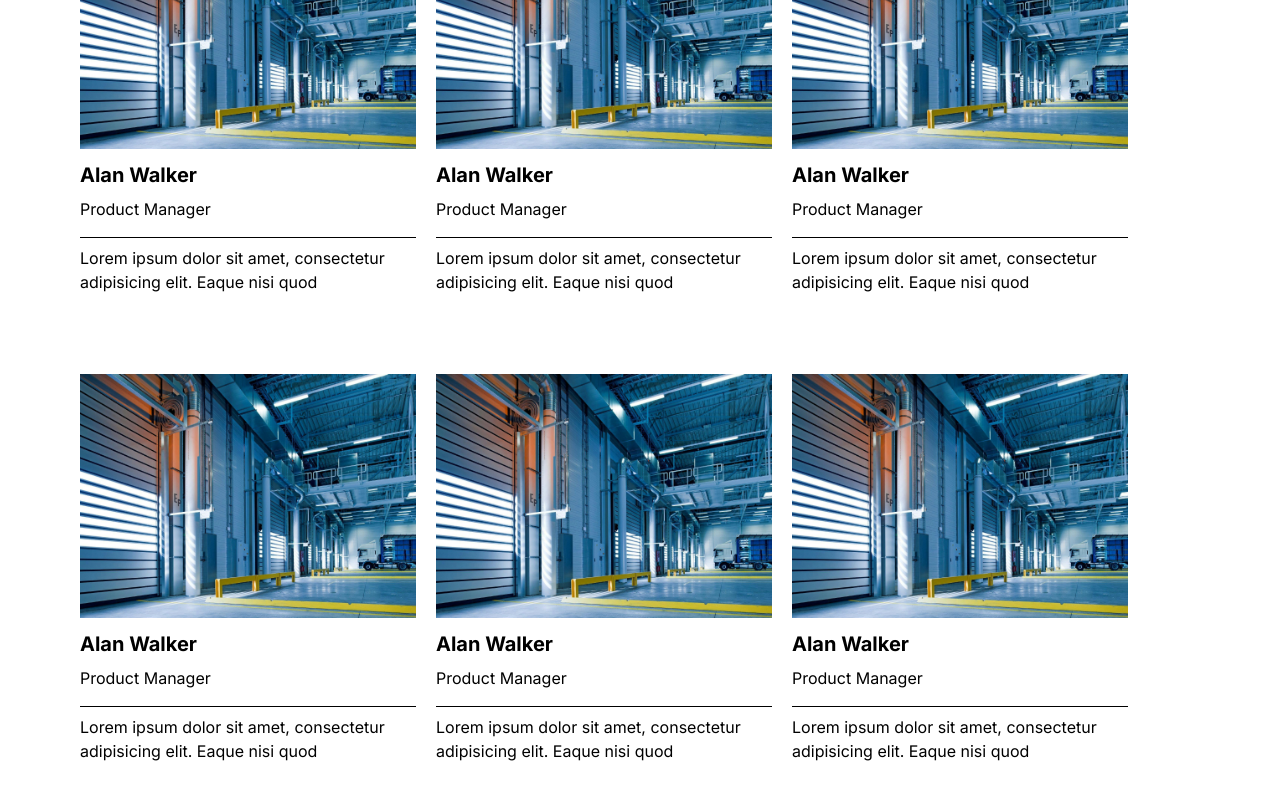
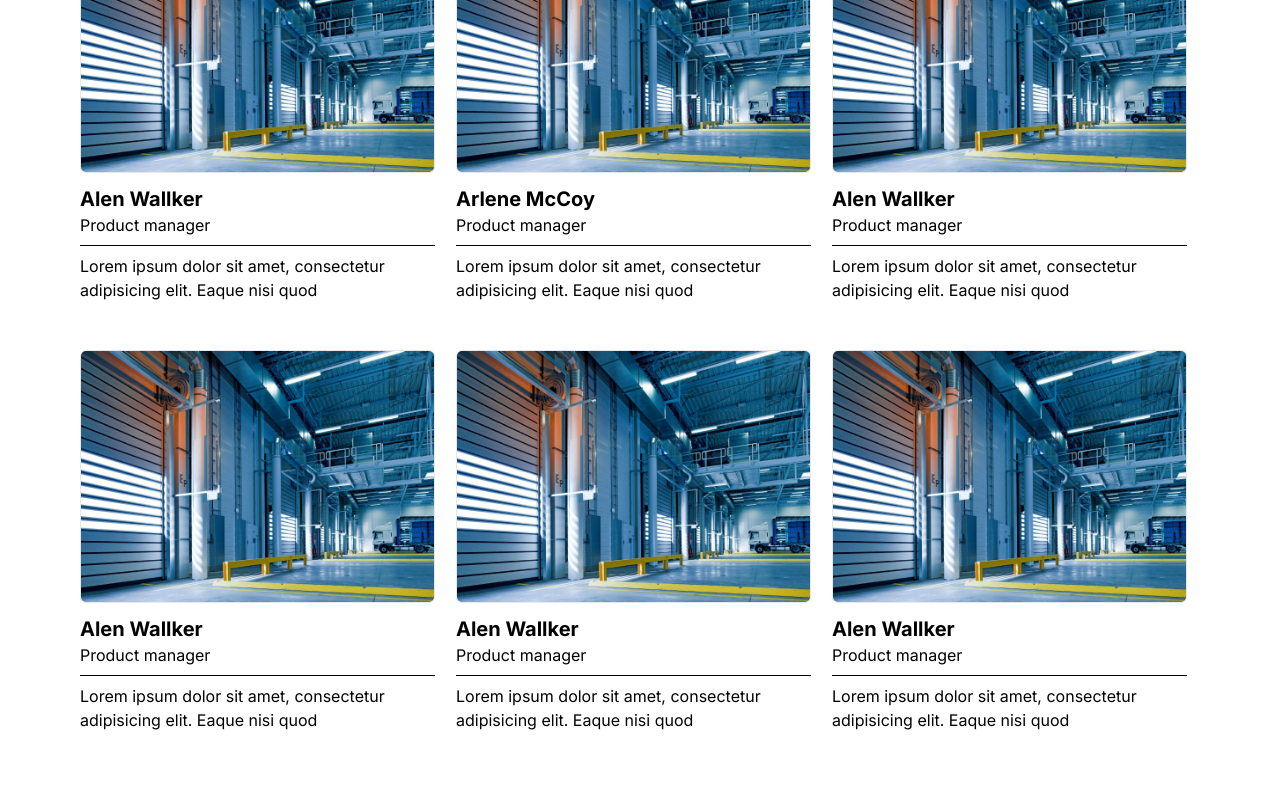
Before and after one commit to Vivek7038/lcm-logistics-next, a Next.js app: page /about-us in a window 1280 px wide. Shown: the part 1532-2332 px from the top of the page. After the commit the page ends 2292 px from the top, so only its background shows below. Built offline with nearby package versions, Linux system fonts and the light colour scheme.

Commit message:
fixes team cards

```diff
--- a/app/(Pages)/about-us/page.jsx
+++ b/app/(Pages)/about-us/page.jsx
@@ -1,5 +1,6 @@
 import ProfileCard from "@/app/_components/ProfileCard";
 import TimelineCard from "@/app/_components/TimelineCard";
+import { Profiledata } from "@/app/data";
 import React from "react";
 import { ImQuotesLeft } from "react-icons/im";
 import { ImQuotesRight } from "react-icons/im";
@@ -66,13 +67,12 @@ const Page = () => {
             </p>
           </div>
           {/* profile cards */}
-          <div className="flex flex-row  flex-wrap md:flex-wrap gap-x-5 max-w-[100dvw]">
-            <ProfileCard />
-            <ProfileCard />
-            <ProfileCard />
-            <ProfileCard />
-            <ProfileCard />
-            <ProfileCard />
+          <div className="md:grid  xl:grid-cols-3 md:grid-cols-2 gap-5 w-[100%] mt-4 gap-x-2 flex overflow-scroll md:overflow-hidden">
+            {Profiledata.map((item, index) => (
+              <div key={index} className={"col-span-1 row-span-1 relative border-0"}>
+                <ProfileCard item={item}/>{" "}
+              </div>
+            ))}
           </div>
         </div>
       </div>
--- a/app/_components/ProfileCard.jsx
+++ b/app/_components/ProfileCard.jsx
@@ -1,52 +1,18 @@
 import React from "react";
 
-const ProfileCard = () => {
-    const data = [
-        {
-            name: "Alen Wallker",
-            role: "Product manager",
-            desc: "Lorem ipsum dolor sit amet, consectetur adipisicing elit. Eaque nisi quod",
-        },
-        {
-            name: "Arlene McCoy",
-            role: "Product manager",
-            desc: "Lorem ipsum dolor sit amet, consectetur adipisicing elit. Eaque nisi quod",
-        },
-        {
-            name: "Alen Wallker",
-            role: "Product manager",
-            desc: "Lorem ipsum dolor sit amet, consectetur adipisicing elit. Eaque nisi quod",
-        },
-        {
-            name: "Alen Wallker",
-            role: "Product manager",
-            desc: "Lorem ipsum dolor sit amet, consectetur adipisicing elit. Eaque nisi quod",
-        },
-        {
-            name: "Alen Wallker",
-            role: "Product manager",
-            desc: "Lorem ipsum dolor sit amet, consectetur adipisicing elit. Eaque nisi quod",
-        },
-        {
-            name: "Alen Wallker",
-            role: "Product manager",
-            desc: "Lorem ipsum dolor sit amet, consectetur adipisicing elit. Eaque nisi quod",
-        },
-    ];
+const ProfileCard = ({ item }) => {
   return (
-        <div className="min-h-40 w-[30%] flex flex-col mb-20 max-w-[100vw]">
+    <div className="w-[355px] h-[410px] relative border-0 rounded-md ">
       <img
         src={"./BannerServices.jpg"}
         alt={"logo"}
-                className="h-50 w-full object-contain"
+        // className="h-50 w-full object-contain"
+        className="h-[253px] w-[100%] border rounded-md "
       ></img>
-            <h1 className="pt-3  text-xl text-black font-bold">Alan Walker</h1>
-            <span className="text-md text-grey-300 py-2 ">Product Manager</span>
+      <h1 className="pt-3  text-xl text-black font-bold">{item.name}</h1>
+      <span className="text-md text-grey py-2 ">{item.role}</span>
       <div className="w-full border-b-[1px] border-black my-2"></div>
-            <p className="text-md text-grey-300">
-                Lorem ipsum dolor sit amet, consectetur adipisicing elit. Eaque nisi
-                quod
-            </p>
+      <p className="text-md text-grey">{item.desc}</p>
     </div>
   );
 };
--- a/app/data.js
+++ b/app/data.js
@@ -50,3 +50,36 @@ export const data = [
          Lorem ipsum dolor sit amet consectetur. Tempus lectus sapien tristique mattis augue fames leo euismod. Curabitur dictum quisque arcu posuere vestibulum euismod turpis. Sed consequat velit donec adipiscing a. Euismod feugiat morbi justo id suspendisse neque dis quam. Malesuada morbi diam proin volutpat nulla erat. Curabitur ultrices tortor viverra dignissim commodo. Interdum`,
        },
      ];
+
+     export const Profiledata = [
+      {
+          name: "Alen Wallker",
+          role: "Product manager",
+          desc: "Lorem ipsum dolor sit amet, consectetur adipisicing elit. Eaque nisi quod",
+      },
+      {
+          name: "Arlene McCoy",
+          role: "Product manager",
+          desc: "Lorem ipsum dolor sit amet, consectetur adipisicing elit. Eaque nisi quod",
+      },
+      {
+          name: "Alen Wallker",
+          role: "Product manager",
+          desc: "Lorem ipsum dolor sit amet, consectetur adipisicing elit. Eaque nisi quod",
+      },
+      {
+          name: "Alen Wallker",
+          role: "Product manager",
+          desc: "Lorem ipsum dolor sit amet, consectetur adipisicing elit. Eaque nisi quod",
+      },
+      {
+          name: "Alen Wallker",
+          role: "Product manager",
+          desc: "Lorem ipsum dolor sit amet, consectetur adipisicing elit. Eaque nisi quod",
+      },
+      {
+          name: "Alen Wallker",
+          role: "Product manager",
+          desc: "Lorem ipsum dolor sit amet, consectetur adipisicing elit. Eaque nisi quod",
+      },
+  ];
```
Lines whose indentation alone changed are shown as unchanged.
